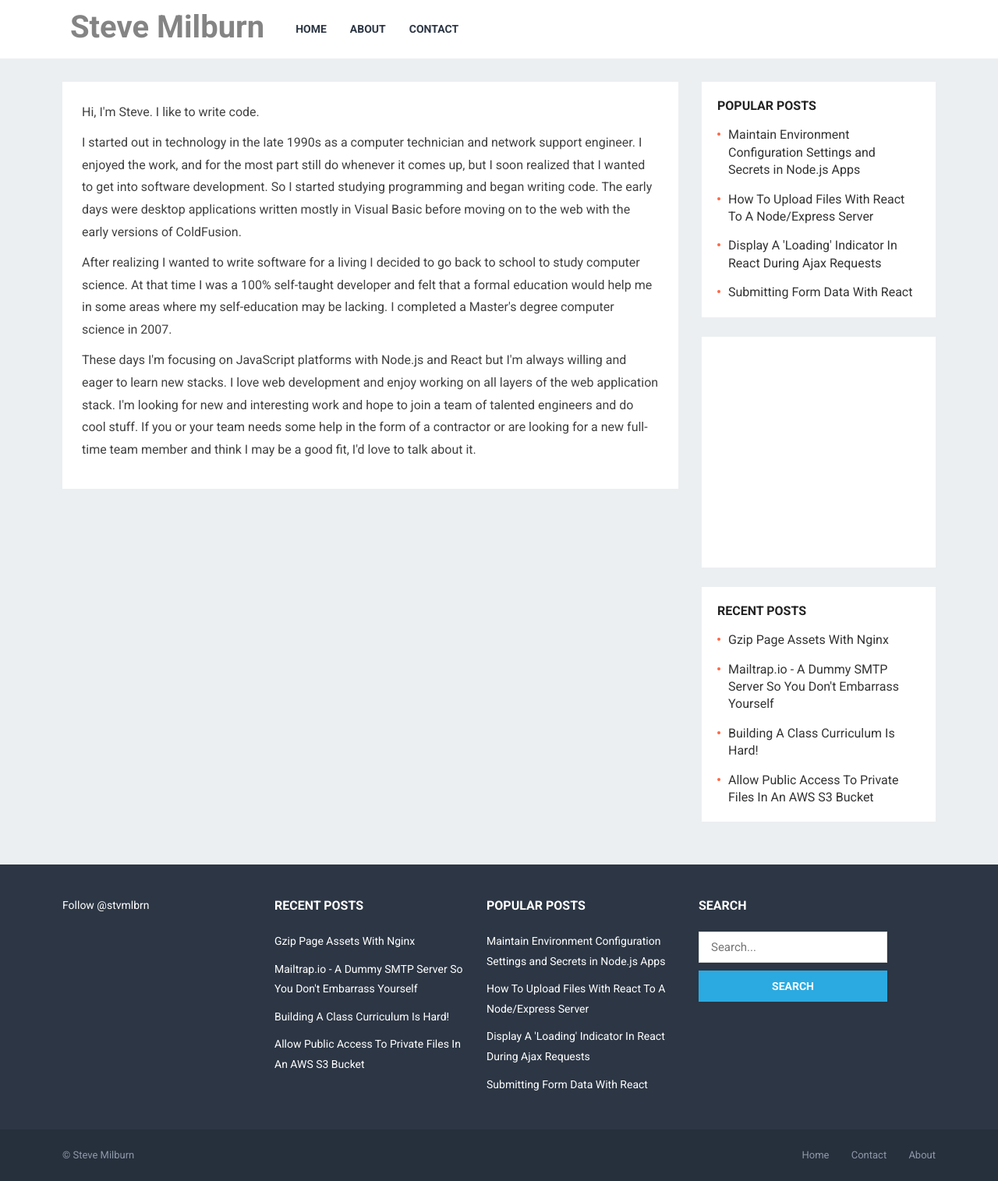
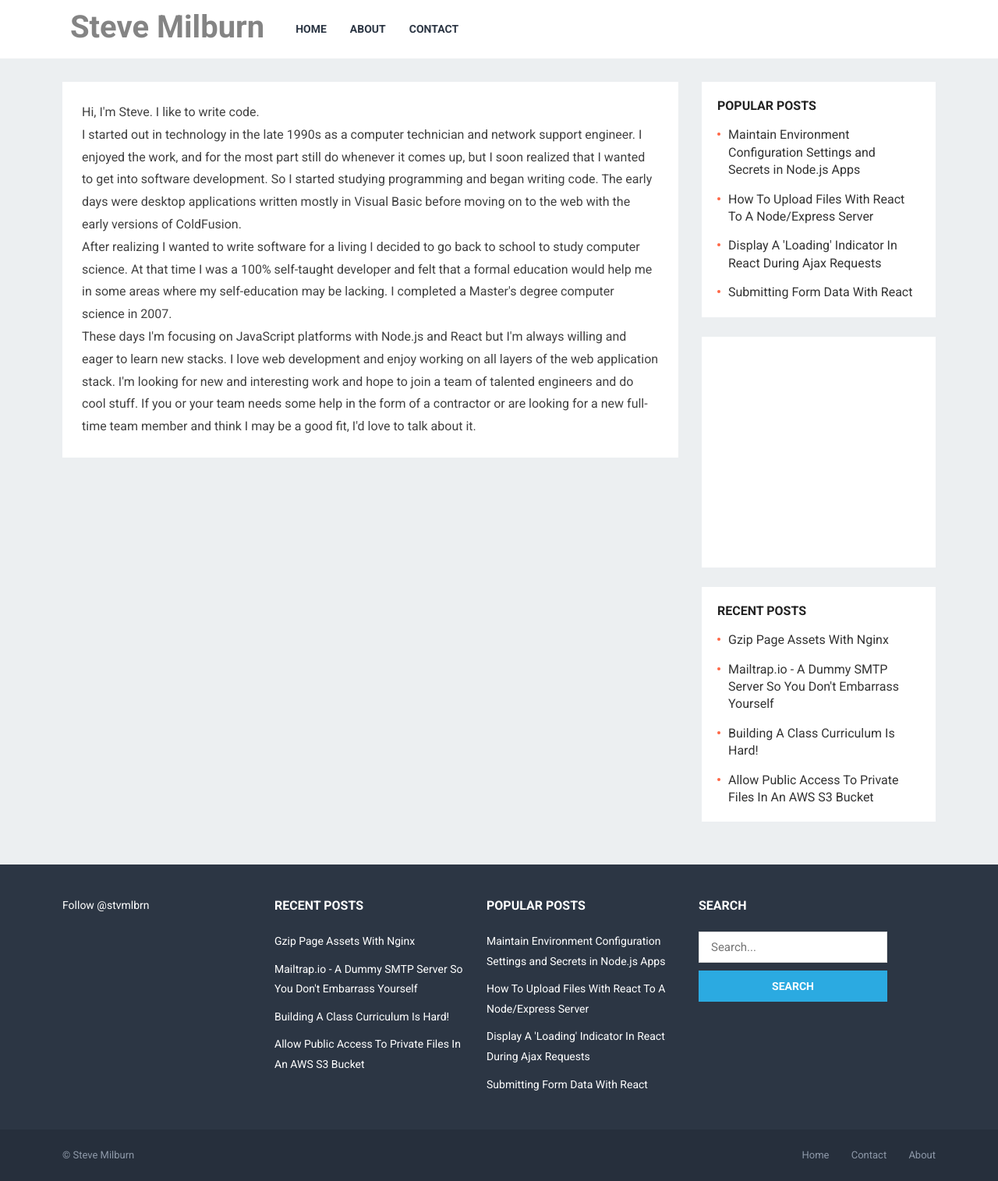
Before and after one commit to stvmlbrn/stvmlbrn.github.io, a Jekyll site: the page built from about/index.html, in a window 1280 px wide. Shown: the whole page at 78% size. Built offline with Jekyll 4.4.1, drawn with Linux system fonts in a browser that asks for light colours; nearby versions of some CDN libraries; comment, search, counter and statistics services are not loaded.

Commit message:
removed p padding

```diff
--- a/css/style.scss
+++ b/css/style.scss
@@ -2824,7 +2824,3 @@ code.highlighter-rouge {
   color: #c7254e;
   padding: 1px 5px;
 }
-
-p {
-  padding-bottom: 10px;
-}
```
